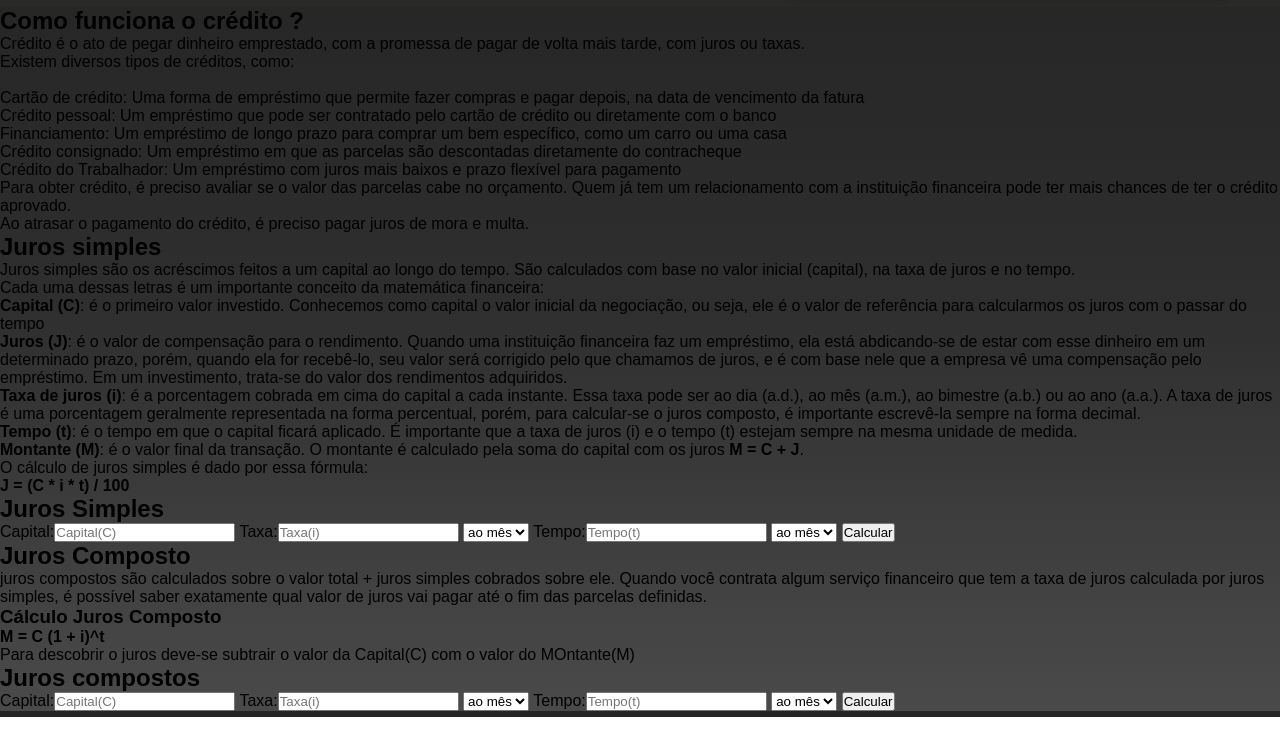
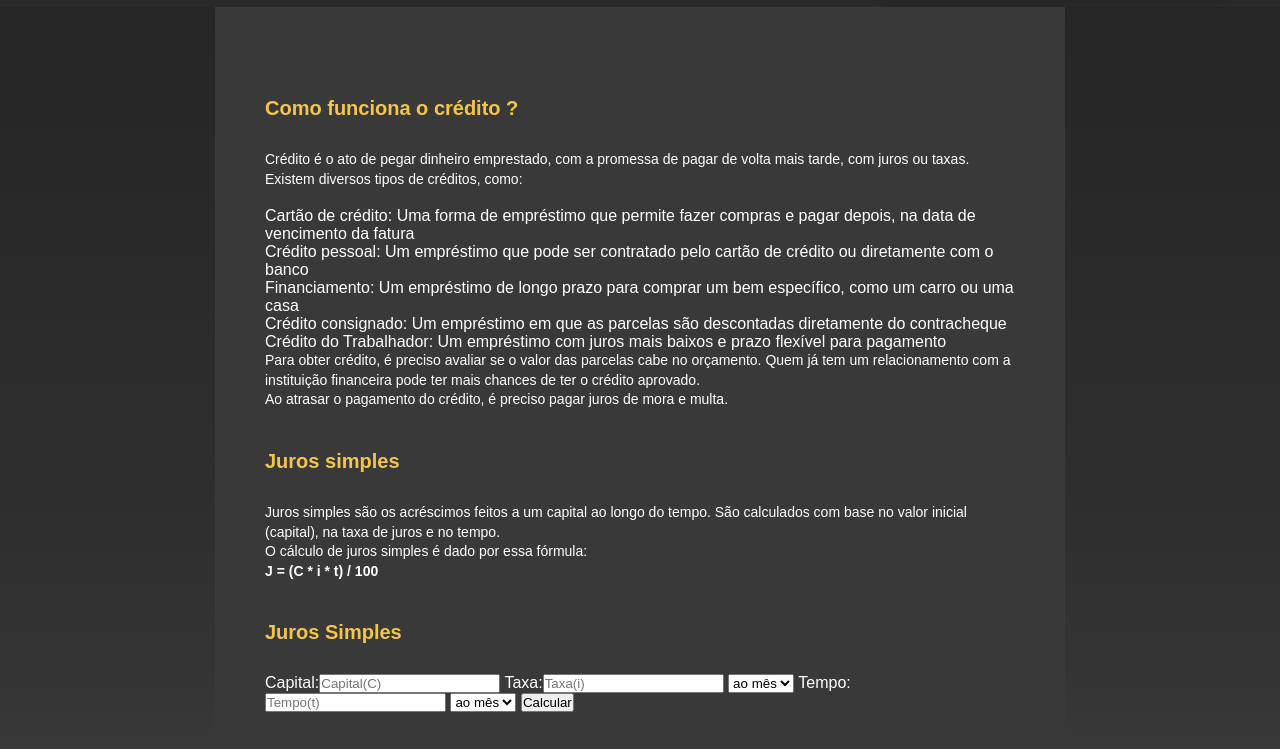
Before and after one commit to wendellcs/hackathon-ctrlyoung, a plain HTML site: page paginas/crede.html in a window 1280 px wide. Shown: the part 83-832 px from the top of the page. Before the commit the page ends 800 px from the top, so only its background shows below. Drawn offline with Linux system fonts and the light colour scheme.

Commit message:
crede html

```diff
--- a/paginas/crede.html
+++ b/paginas/crede.html
@@ -15,9 +15,9 @@
                 ☰
             </div>
             <ul class="header-links">
-                <li><a href="index.html" class="header-link">Home</a></li>
-                <li><a href="./paginas/investimentos.html" class="header-link">Investimentos</a></li>
-                <li><a href="./paginas/crede.html" class="header-link">Créditos e Dívidas</a></li>
+                <li><a href="../index.html" class="header-link">Home</a></li>
+                <li><a href="./investimentos.html" class="header-link">Investimentos</a></li>
+                <li><a href="./jovens.html" class="header-link">Jovens</a></li>
             </ul>
         </nav>
 
@@ -32,11 +32,11 @@
             </ul>
         </div>
     </header>
-    <main>
+    <main id="conteudo-principal">
         <div>
-            <h2>Como funciona o crédito ?</h2>
-            <p>Crédito é o ato de pegar dinheiro emprestado, com a promessa de pagar de volta mais tarde, com juros ou taxas.</p>
-            <p>Existem diversos tipos de créditos, como:</p> <br>
+            <h2 class="subtitulo">Como funciona o crédito ?</h2>
+            <p class="texto">Crédito é o ato de pegar dinheiro emprestado, com a promessa de pagar de volta mais tarde, com juros ou taxas.</p>
+            <p class="texto">Existem diversos tipos de créditos, como:</p> <br>
             <ul>
                 <li>Cartão de crédito: Uma forma de empréstimo que permite fazer compras e pagar depois, na data de vencimento da fatura </li>
                 <li>Crédito pessoal: Um empréstimo que pode ser contratado pelo cartão de crédito ou diretamente com o banco </li>
@@ -44,26 +44,19 @@
                 <li>Crédito consignado: Um empréstimo em que as parcelas são descontadas diretamente do contracheque </li>
                 <li>Crédito do Trabalhador: Um empréstimo com juros mais baixos e prazo flexível para pagamento </li>
             </ul>
-            <p>Para obter crédito, é preciso avaliar se o valor das parcelas cabe no orçamento. Quem já tem um relacionamento com a instituição financeira pode ter mais chances de ter o crédito aprovado. </p>
-            <p>Ao atrasar o pagamento do crédito, é preciso pagar juros de mora e multa. </p>
+            <p class="texto">Para obter crédito, é preciso avaliar se o valor das parcelas cabe no orçamento. Quem já tem um relacionamento com a instituição financeira pode ter mais chances de ter o crédito aprovado. </p>
+            <p class="texto">Ao atrasar o pagamento do crédito, é preciso pagar juros de mora e multa. </p>
         </div>
         <div>
-            <h2>Juros simples</h2>
-            <p>Juros simples são os acréscimos feitos a um capital ao longo do tempo. São calculados com base no valor inicial (capital), na taxa de juros e no tempo.</p>
-            <p>Cada uma dessas letras é um importante conceito da matemática financeira:</p>
-            <ul>
-                <li><strong>Capital (C)</strong>: é o primeiro valor investido. Conhecemos como capital o valor inicial da negociação, ou seja, ele é o valor de referência para calcularmos os juros com o passar do tempo</li>
-                <li><strong>Juros (J)</strong>: é o valor de compensação para o rendimento. Quando uma instituição financeira faz um empréstimo, ela está abdicando-se de estar com esse dinheiro em um determinado prazo, porém, quando ela for recebê-lo, seu valor será corrigido pelo que chamamos de juros, e é com base nele que a empresa vê uma compensação pelo empréstimo. Em um investimento, trata-se do valor dos rendimentos adquiridos.</li>
-                <li><strong>Taxa de juros (i)</strong>: é a porcentagem cobrada em cima do capital a cada instante. Essa taxa pode ser ao dia (a.d.), ao mês (a.m.), ao bimestre (a.b.) ou ao ano (a.a.). A taxa de juros é uma porcentagem geralmente representada na forma percentual, porém, para calcular-se o juros composto, é importante escrevê-la sempre na forma decimal.</li>
-                <li><strong>Tempo (t)</strong>: é o tempo em que o capital ficará aplicado. É importante que a taxa de juros (i) e o tempo (t) estejam sempre na mesma unidade de medida.</li>
-                <li><strong>Montante (M)</strong>: é o valor final da transação. O montante é calculado pela soma do capital com os juros <strong>M = C + J</strong>.</li>
-            </ul>
-            <p>O cálculo de juros simples é dado por essa fórmula:</p>
-            <p><strong>J = (C * i * t) / 100</strong></p><!--Aqui podemos substituir por uma imgaem da fórmula assim como iremos fazer com o juros composto, para os dois ficarem iguais. Porque com imagem e o outro sem imagem ia ficar estranho-->
+            <h2 class="subtitulo">Juros simples</h2>
+            <p class="texto">Juros simples são os acréscimos feitos a um capital ao longo do tempo. São calculados com base no valor inicial (capital), na taxa de juros e no tempo.</p>
+
+            <p class="texto">O cálculo de juros simples é dado por essa fórmula:</p>
+            <p class="texto"><strong>J = (C * i * t) / 100</strong></p><!--Aqui podemos substituir por uma imgaem da fórmula assim como iremos fazer com o juros composto, para os dois ficarem iguais. Porque com imagem e o outro sem imagem ia ficar estranho-->
         </div>
         <div>
             <section>
-                <h2>Juros Simples</h2>
+                <h2 class="subtitulo">Juros Simples</h2>
                 Capital:<input type="number" name="capital" id="capital" placeholder="Capital(C)">
                 Taxa:<input type="number" name="taxa" id="taxa" placeholder="Taxa(i)">
                 <select name="num" id="tipoTaxa">
@@ -82,15 +75,15 @@
             </section>
         </div>
         <div>
-            <h2>Juros Composto</h2>
-            <p> juros compostos são calculados sobre o valor total + juros simples cobrados sobre ele. Quando você contrata algum serviço financeiro que tem a taxa de juros calculada por juros simples, é possível saber exatamente qual valor de juros vai pagar até o fim das parcelas definidas.</p>
-            <h3>Cálculo Juros Composto</h3>
-            <p><strong>M = C (1 + i)^t<!-- o termo "^" siginifica elevado --></strong></p>
-            <p>Para descobrir o juros deve-se subtrair o valor da Capital(C) com o valor do MOntante(M)</p>
+            <h2 class="subtitulo">Juros Composto</h2>
+            <p class="texto"> juros compostos são calculados sobre o valor total + juros simples cobrados sobre ele. Quando você contrata algum serviço financeiro que tem a taxa de juros calculada por juros simples, é possível saber exatamente qual valor de juros vai pagar até o fim das parcelas definidas.</p>
+            <h3 class="titulo-de-topico">Cálculo Juros Composto</h3>
+            <p class="texto"><strong>M = C (1 + i)^t<!-- o termo "^" siginifica elevado --></strong></p>
+            <p class="texto">Para descobrir o juros deve-se subtrair o valor da Capital(C) com o valor do MOntante(M)</p>
         </div>
         <div>
             <section>
-                <h2>Juros compostos</h2>
+                <h2 class="subtitulo">Juros compostos</h2>
                 Capital:<input type="number" name="num" id="capital2" placeholder="Capital(C)">
                 Taxa:<input type="number" name="num" id="taxa2" placeholder="Taxa(i)">
                 <select name="num" id="tipoTaxa2">
```
